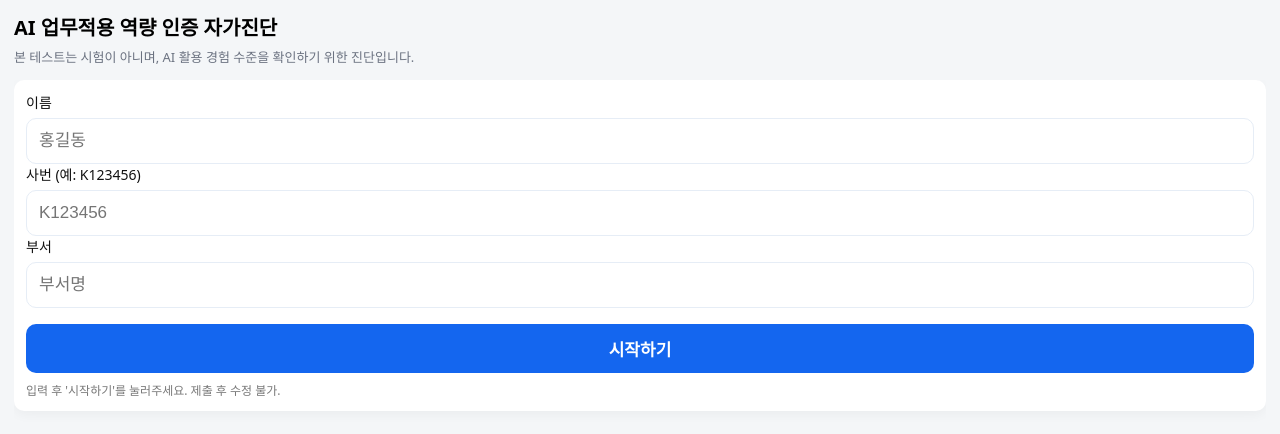
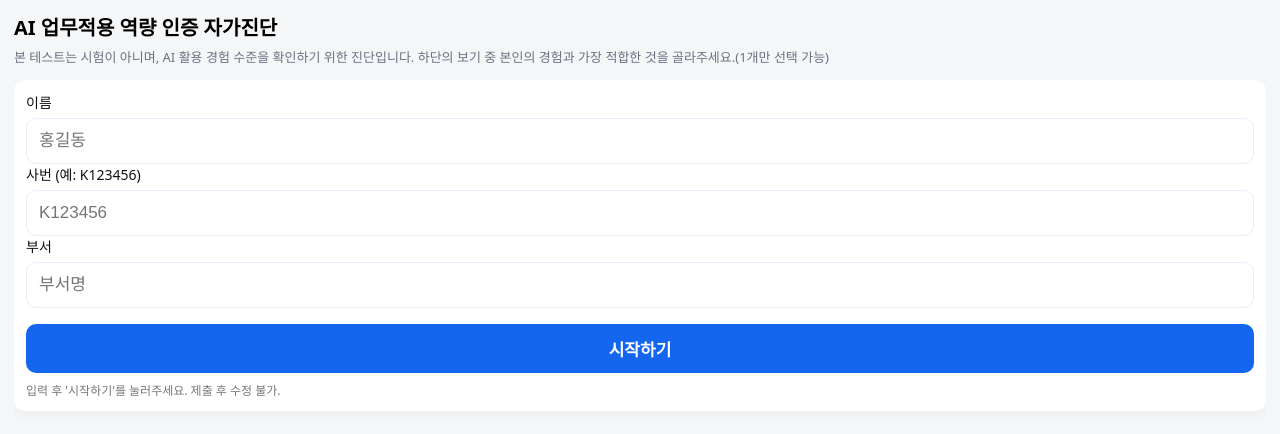
Before and after one commit to kbcard-ai/AACC-TEST, a plain HTML site: page index.html in a window 1280 px wide. Drawn offline with Linux system fonts and the light colour scheme.

Commit message:
Update index.html

```diff
--- a/index.html
+++ b/index.html
@@ -51,7 +51,7 @@
   <div class="wrap" role="application">
     <header>
       <h1>AI 업무적용 역량 인증 자가진단</h1>
-      <div class="desc">본 테스트는 시험이 아니며, AI 활용 경험 수준을 확인하기 위한 진단입니다.</div>
+      <div class="desc">본 테스트는 시험이 아니며, AI 활용 경험 수준을 확인하기 위한 진단입니다. 하단의 보기 중 본인의 경험과 가장 적합한 것을 골라주세요.(1개만 선택 가능)</div>
     </header>
 
     <main id="mainArea">
```
